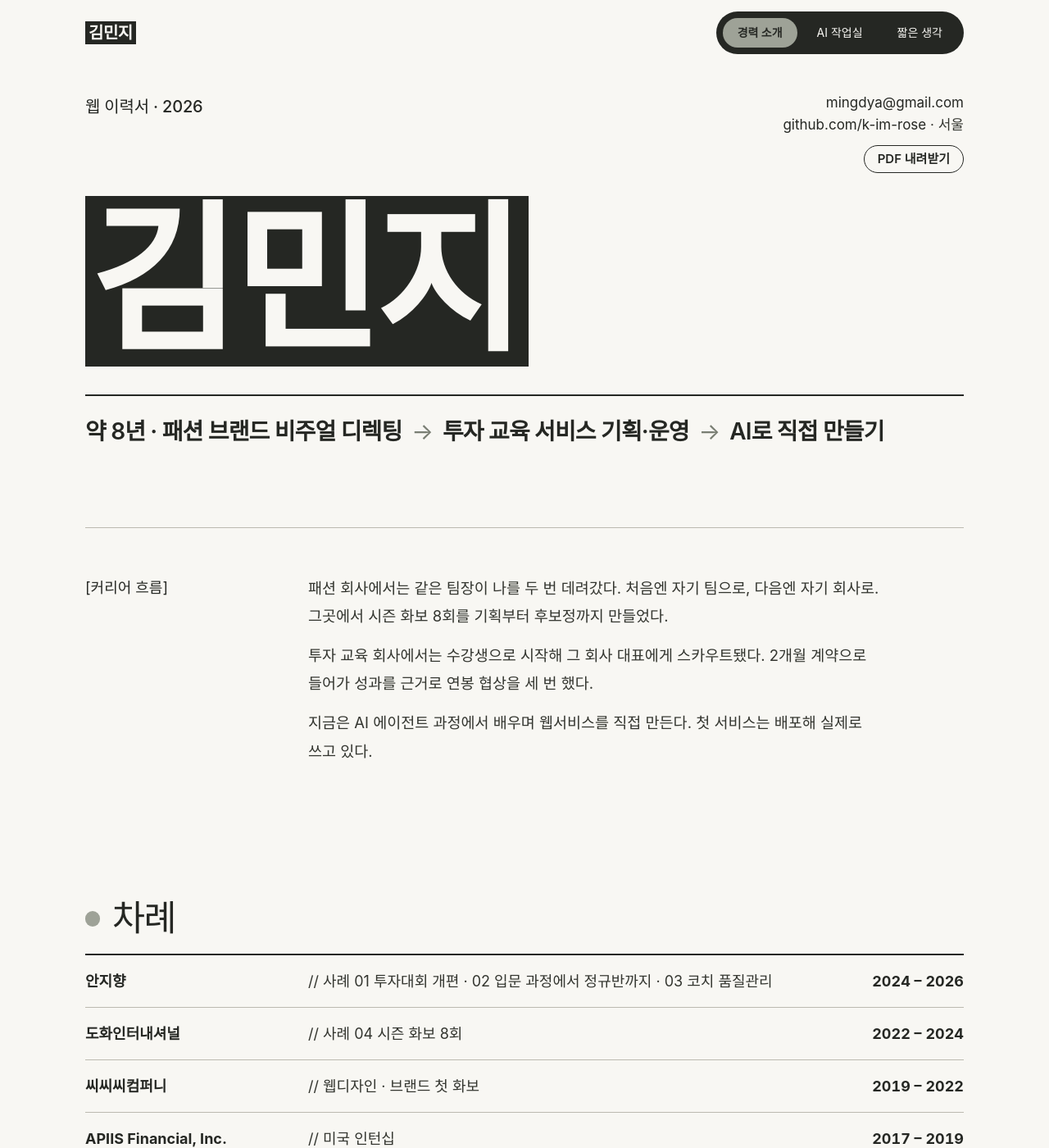
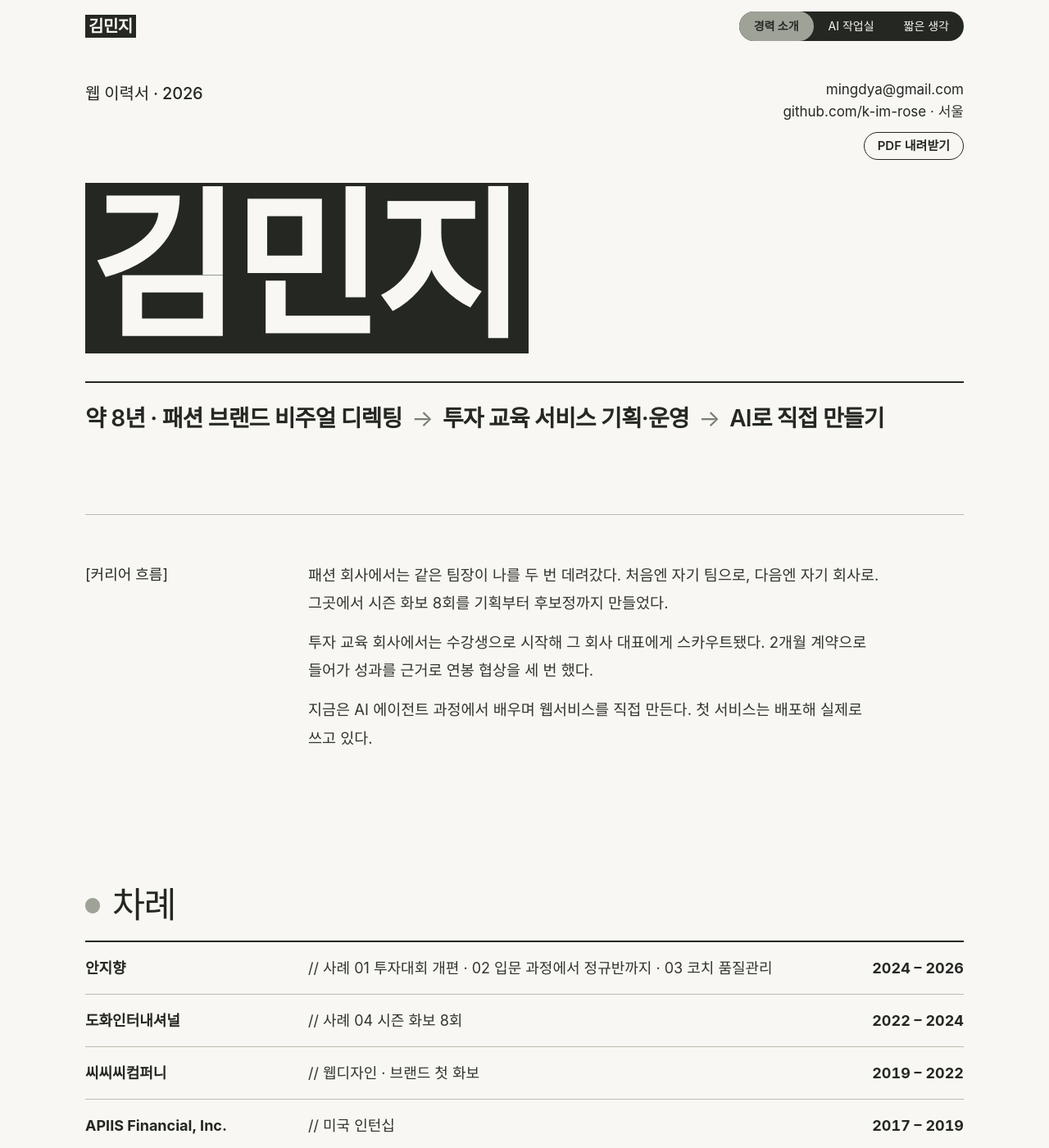
Before and after one commit to k-im-rose/k-im-rose.github.io, a Jekyll site: the page built from index.html, in a window 1280 px wide and 1400 px high. Shown: the whole window at 82% size. Built offline with Jekyll 4.4.1, drawn with Linux system fonts in a browser that asks for light colours; some web fonts are replaced.

Commit message:
카테고리 띠: 바깥 여백 제거, 선택 칸이 띠 높이를 꽉 채우도록
Co-Authored-By: Claude Sonnet 5.5 <noreply@anthropic.com>

```diff
--- a/assets/css/cv.css
+++ b/assets/css/cv.css
@@ -415,3 +415,7 @@ html { scroll-padding-top: 84px; }
 .thought-body { padding-top: 32px; }
 .thought-body p { margin: 0 0 1.1em; }
 .thought-body h2 { margin: 2em 0 .8em; font-size: 24px; font-weight: 700; letter-spacing: -0.03em; line-height: 1.4; color: var(--ink); }
+
+/* 카테고리 띠: 바깥 여백 없이 선택 칸이 띠 높이를 꽉 채움 (검은 테두리가 보이지 않게) */
+.cats { padding: 0; gap: 0; }
+@media (max-width: 720px) { .cats { padding: 0; gap: 0; } }
```
